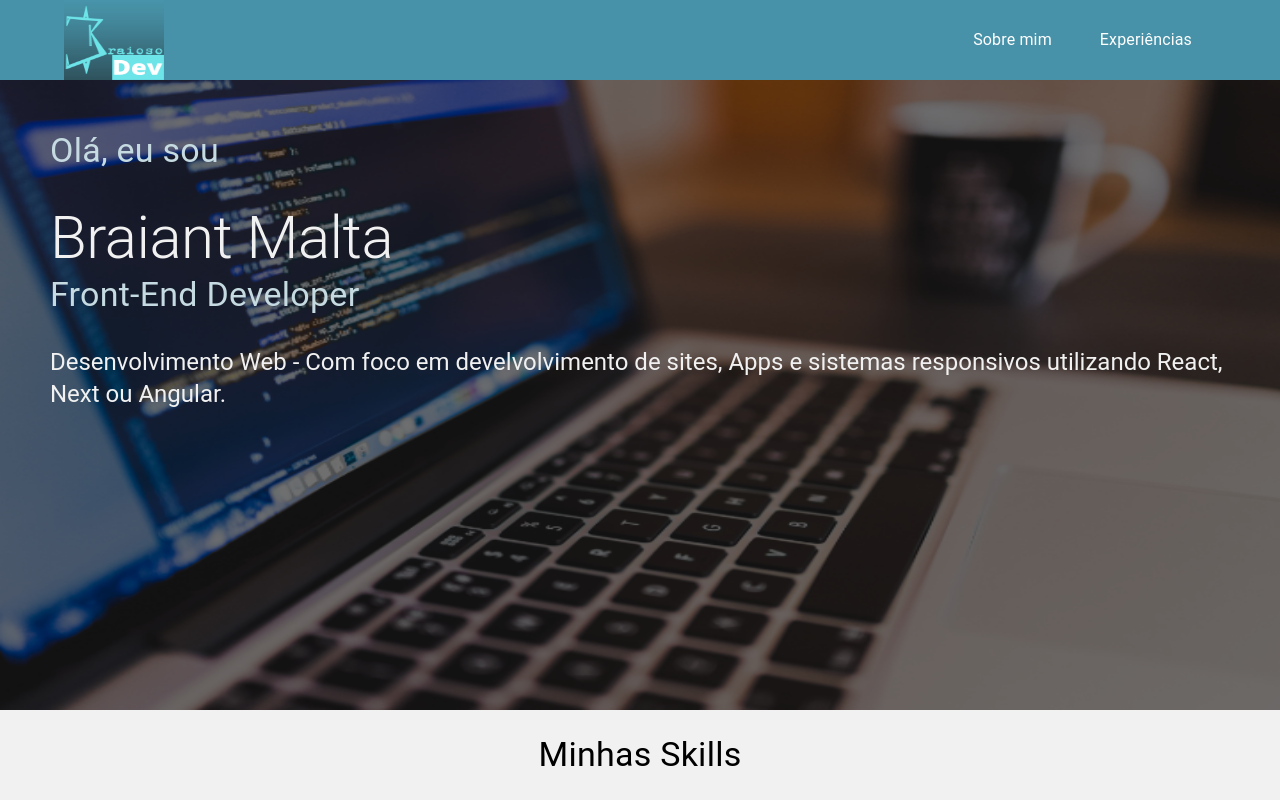
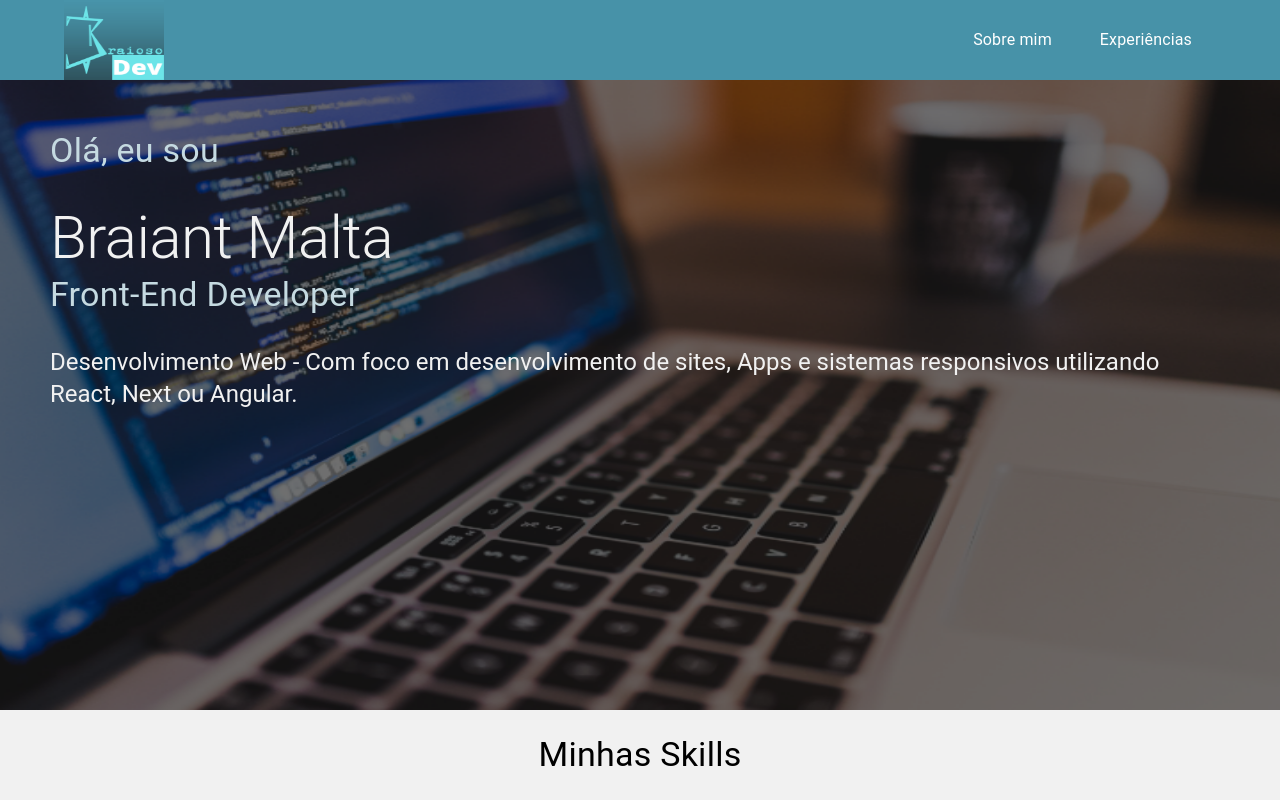
Before and after one commit to mrbraiant/portfolio, a Next.js app: page / in a window 1280 px wide. Shown: the top 800 px of the page. Built offline with nearby package versions, Linux system fonts and the light colour scheme.

Commit message:
fix: wrong words

```diff
--- a/src/components/textIntro/index.tsx
+++ b/src/components/textIntro/index.tsx
@@ -36,7 +36,7 @@ export const TextIntro = () => {
           type={isMobileVersion ? 'body2' : 'h5'}
           style={{ color: '#f1f1f1' }}
         >
-          Desenvolvimento Web - Com foco em develvolvimento
+          Desenvolvimento Web - Com foco em desenvolvimento
           de sites, Apps e sistemas responsivos utilizando
           React, Next ou Angular.
         </Text>
```
